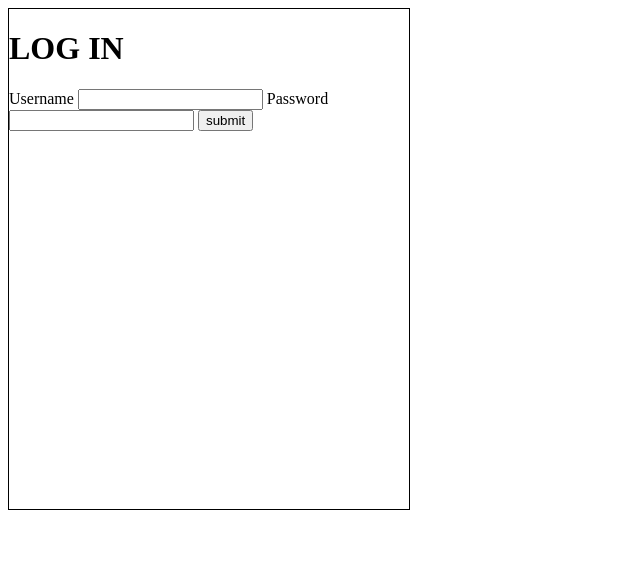
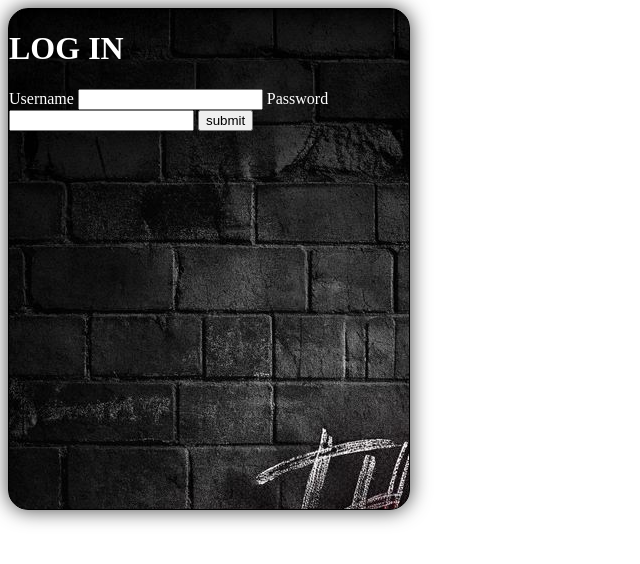
Before and after one commit to Popeaura/Form, a plain HTML site: page insta.html in a window 1280 px wide. Shown: the whole page, without its empty margins (0-640 px from the left). Drawn offline with Linux system fonts and the light colour scheme.

Commit message:
I added and modified my project file

```diff
--- a/insta.css
+++ b/insta.css
@@ -2,4 +2,8 @@
     border: 1px solid black;
     width: 400px;
     height: 500px;
+    background:url(assets/End.jpeg) ;
+    color: white;
+    border-radius: 20px;
+    box-shadow: 0px 0px 20px rgba(0,0,0,0.75);
 }
```
